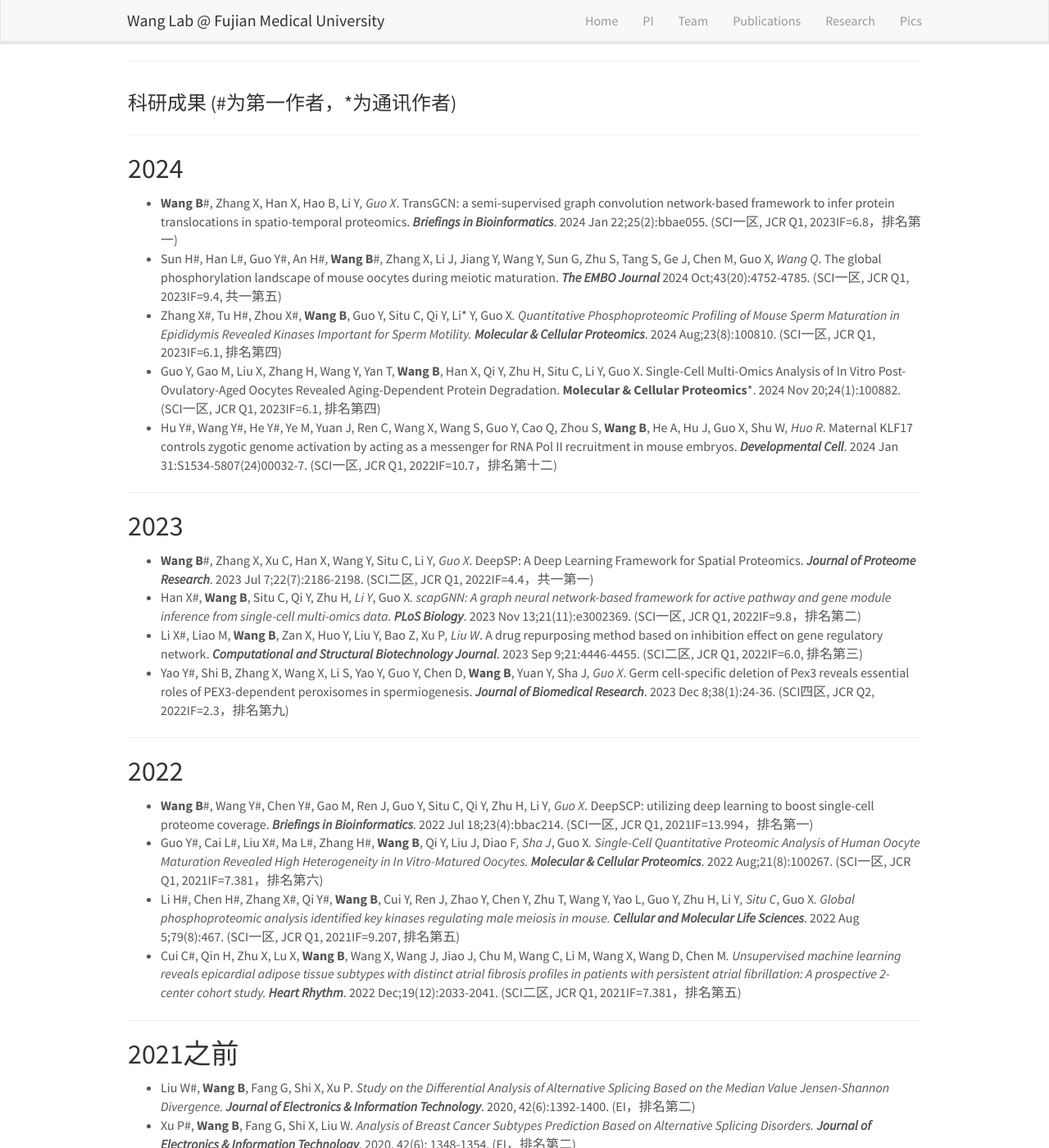
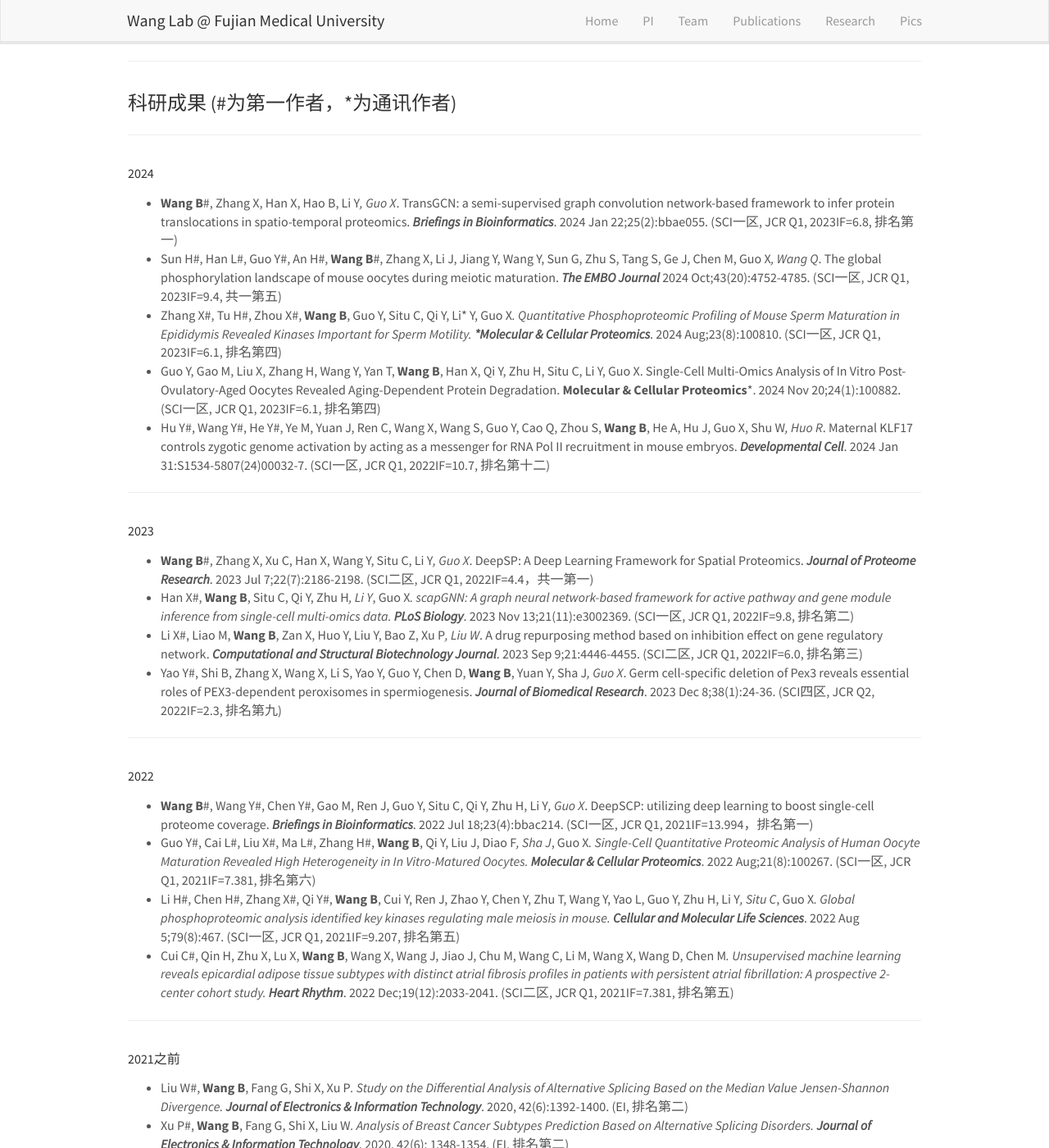
Before and after one commit to wangbing587/wangbing587.github.io, a Jekyll site: the page built from _pages/publications.md, in a window 1280 px wide and 1400 px high, scrolled down 334 px. Shown: the whole window at 82% size. Built offline with Jekyll 4.4.1, drawn with Linux system fonts in a browser that asks for light colours.

Commit message:
Update publications.md

```diff
--- a/_pages/publications.md
+++ b/_pages/publications.md
@@ -19,29 +19,29 @@ permalink: /publications/
 
 # <font size="5">科研成果 (#为第一作者，*为通讯作者)</font>
 <hr />
-## 2024
-- **Wang B**#, Zhang X, Han X, Hao B, Li Y*, Guo X*. TransGCN: a semi-supervised graph convolution network-based framework to infer protein translocations in spatio-temporal proteomics. ***Briefings in Bioinformatics***. 2024 Jan 22;25(2):bbae055. (SCI一区, JCR Q1, 2023IF=6.8，排名第一)
+## <font size="3">2024</font>
+- **Wang B**#, Zhang X, Han X, Hao B, Li Y*, Guo X*. TransGCN: a semi-supervised graph convolution network-based framework to infer protein translocations in spatio-temporal proteomics. ***Briefings in Bioinformatics***. 2024 Jan 22;25(2):bbae055. (SCI一区, JCR Q1, 2023IF=6.8, 排名第一)
 - Sun H#, Han L#, Guo Y#, An H#, **Wang B**#, Zhang X, Li J, Jiang Y, Wang Y, Sun G, Zhu S, Tang S, Ge J, Chen M, Guo X*, Wang Q*. The global phosphorylation landscape of mouse oocytes during meiotic maturation. ***The EMBO Journal*** 2024 Oct;43(20):4752-4785. (SCI一区, JCR Q1, 2023IF=9.4, 共一第五)
-- Zhang X#, Tu H#, Zhou X#, **Wang B**, Guo Y, Situ C, Qi Y, Li* Y, Guo X*. Quantitative Phosphoproteomic Profiling of Mouse Sperm Maturation in Epididymis Revealed Kinases Important for Sperm Motility. **Molecular & Cellular Proteomics***. 2024 Aug;23(8):100810. (SCI一区, JCR Q1, 2023IF=6.1, 排名第四)
+- Zhang X#, Tu H#, Zhou X#, **Wang B**, Guo Y, Situ C, Qi Y, Li* Y, Guo X*. Quantitative Phosphoproteomic Profiling of Mouse Sperm Maturation in Epididymis Revealed Kinases Important for Sperm Motility. ***Molecular & Cellular Proteomics***. 2024 Aug;23(8):100810. (SCI一区, JCR Q1, 2023IF=6.1, 排名第四)
 - Guo Y, Gao M, Liu X, Zhang H, Wang Y, Yan T, **Wang B**, Han X, Qi Y, Zhu H, Situ C, Li Y, Guo X. Single-Cell Multi-Omics Analysis of In Vitro Post-Ovulatory-Aged Oocytes Revealed Aging-Dependent Protein Degradation. **Molecular & Cellular Proteomics***. 2024 Nov 20;24(1):100882. (SCI一区, JCR Q1, 2023IF=6.1, 排名第四)
-- Hu Y#, Wang Y#, He Y#, Ye M, Yuan J, Ren C, Wang X, Wang S, Guo Y, Cao Q, Zhou S, **Wang B**, He A, Hu J, Guo X, Shu W*, Huo R*. Maternal KLF17 controls zygotic genome activation by acting as a messenger for RNA Pol II recruitment in mouse embryos. ***Developmental Cell***. 2024 Jan 31:S1534-5807(24)00032-7. (SCI一区, JCR Q1, 2022IF=10.7，排名第十二)
+- Hu Y#, Wang Y#, He Y#, Ye M, Yuan J, Ren C, Wang X, Wang S, Guo Y, Cao Q, Zhou S, **Wang B**, He A, Hu J, Guo X, Shu W*, Huo R*. Maternal KLF17 controls zygotic genome activation by acting as a messenger for RNA Pol II recruitment in mouse embryos. ***Developmental Cell***. 2024 Jan 31:S1534-5807(24)00032-7. (SCI一区, JCR Q1, 2022IF=10.7, 排名第十二)
 <hr />
 
-## 2023
+## <font size="3">2023</font>
 - **Wang B**#, Zhang X, Xu C, Han X, Wang Y, Situ C, Li Y*, Guo X*. DeepSP: A Deep Learning Framework for Spatial Proteomics. ***Journal of Proteome Research***. 2023 Jul 7;22(7):2186-2198. (SCI二区, JCR Q1, 2022IF=4.4，共一第一)
-- Han X#, **Wang B**, Situ C, Qi Y, Zhu H*, Li Y*, Guo X*. scapGNN: A graph neural network-based framework for active pathway and gene module inference from single-cell multi-omics data. **PLoS Biology***. 2023 Nov 13;21(11):e3002369. (SCI一区, JCR Q1, 2022IF=9.8，排名第二)
+- Han X#, **Wang B**, Situ C, Qi Y, Zhu H*, Li Y*, Guo X*. scapGNN: A graph neural network-based framework for active pathway and gene module inference from single-cell multi-omics data. **PLoS Biology***. 2023 Nov 13;21(11):e3002369. (SCI一区, JCR Q1, 2022IF=9.8, 排名第二)
 - Li X#, Liao M, **Wang B**, Zan X, Huo Y, Liu Y, Bao Z, Xu P*, Liu W*. A drug repurposing method based on inhibition effect on gene regulatory network. ***Computational and Structural Biotechnology Journal***. 2023 Sep 9;21:4446-4455. (SCI二区, JCR Q1, 2022IF=6.0, 排名第三)
-- Yao Y#, Shi B, Zhang X, Wang X, Li S, Yao Y, Guo Y, Chen D, **Wang B**, Yuan Y, Sha J*, Guo X*. Germ cell-specific deletion of Pex3 reveals essential roles of PEX3-dependent peroxisomes in spermiogenesis. ***Journal of Biomedical Research***. 2023 Dec 8;38(1):24-36. (SCI四区, JCR Q2, 2022IF=2.3，排名第九)
+- Yao Y#, Shi B, Zhang X, Wang X, Li S, Yao Y, Guo Y, Chen D, **Wang B**, Yuan Y, Sha J*, Guo X*. Germ cell-specific deletion of Pex3 reveals essential roles of PEX3-dependent peroxisomes in spermiogenesis. ***Journal of Biomedical Research***. 2023 Dec 8;38(1):24-36. (SCI四区, JCR Q2, 2022IF=2.3, 排名第九)
 <hr />
 
-## 2022
+## <font size="3">2022</font>
 - **Wang B**#, Wang Y#, Chen Y#, Gao M, Ren J, Guo Y, Situ C, Qi Y, Zhu H, Li Y*, Guo X*. DeepSCP: utilizing deep learning to boost single-cell proteome coverage. ***Briefings in Bioinformatics***. 2022 Jul 18;23(4):bbac214. (SCI一区, JCR Q1, 2021IF=13.994，排名第一)
-- Guo Y#, Cai L#, Liu X#, Ma L#, Zhang H#, **Wang B**, Qi Y, Liu J, Diao F*, Sha J*, Guo X*. Single-Cell Quantitative Proteomic Analysis of Human Oocyte Maturation Revealed High Heterogeneity in In Vitro-Matured Oocytes. **Molecular & Cellular Proteomics***. 2022 Aug;21(8):100267. (SCI一区, JCR Q1, 2021IF=7.381，排名第六)
+- Guo Y#, Cai L#, Liu X#, Ma L#, Zhang H#, **Wang B**, Qi Y, Liu J, Diao F*, Sha J*, Guo X*. Single-Cell Quantitative Proteomic Analysis of Human Oocyte Maturation Revealed High Heterogeneity in In Vitro-Matured Oocytes. **Molecular & Cellular Proteomics***. 2022 Aug;21(8):100267. (SCI一区, JCR Q1, 2021IF=7.381, 排名第六)
 - Li H#, Chen H#, Zhang X#, Qi Y#, **Wang B**, Cui Y, Ren J, Zhao Y, Chen Y, Zhu T, Wang Y, Yao L, Guo Y, Zhu H, Li Y*, Situ C*, Guo X*. Global phosphoproteomic analysis identified key kinases regulating male meiosis in mouse. **Cellular and Molecular Life Sciences***. 2022 Aug 5;79(8):467. (SCI一区, JCR Q1, 2021IF=9.207, 排名第五)
-- Cui C#, Qin H, Zhu X, Lu X, **Wang B**, Wang X, Wang J, Jiao J, Chu M, Wang C, Li M, Wang X, Wang D, Chen M*. Unsupervised machine learning reveals epicardial adipose tissue subtypes with distinct atrial fibrosis profiles in patients with persistent atrial fibrillation: A prospective 2-center cohort study. **Heart Rhythm***. 2022 Dec;19(12):2033-2041. (SCI二区, JCR Q1, 2021IF=7.381，排名第五)
+- Cui C#, Qin H, Zhu X, Lu X, **Wang B**, Wang X, Wang J, Jiao J, Chu M, Wang C, Li M, Wang X, Wang D, Chen M*. Unsupervised machine learning reveals epicardial adipose tissue subtypes with distinct atrial fibrosis profiles in patients with persistent atrial fibrillation: A prospective 2-center cohort study. **Heart Rhythm***. 2022 Dec;19(12):2033-2041. (SCI二区, JCR Q1, 2021IF=7.381, 排名第五)
 <hr />
 
-## 2021之前
-- Liu W#, **Wang B**, Fang G, Shi X, Xu P*. Study on the Differential Analysis of Alternative Splicing Based on the Median Value Jensen-Shannon Divergence. **Journal of Electronics & Information Technology***. 2020, 42(6):1392-1400. (EI，排名第二)
-- Xu P#, **Wang B**, Fang G, Shi X, Liu W*. Analysis of Breast Cancer Subtypes Prediction Based on Alternative Splicing Disorders. **Journal of Electronics & Information Technology***, 2020, 42(6): 1348-1354. (EI，排名第二)
+## <font size="3">2021之前</font>
+- Liu W#, **Wang B**, Fang G, Shi X, Xu P*. Study on the Differential Analysis of Alternative Splicing Based on the Median Value Jensen-Shannon Divergence. **Journal of Electronics & Information Technology***. 2020, 42(6):1392-1400. (EI, 排名第二)
+- Xu P#, **Wang B**, Fang G, Shi X, Liu W*. Analysis of Breast Cancer Subtypes Prediction Based on Alternative Splicing Disorders. **Journal of Electronics & Information Technology***, 2020, 42(6): 1348-1354. (EI, 排名第二)
 <hr />
```
